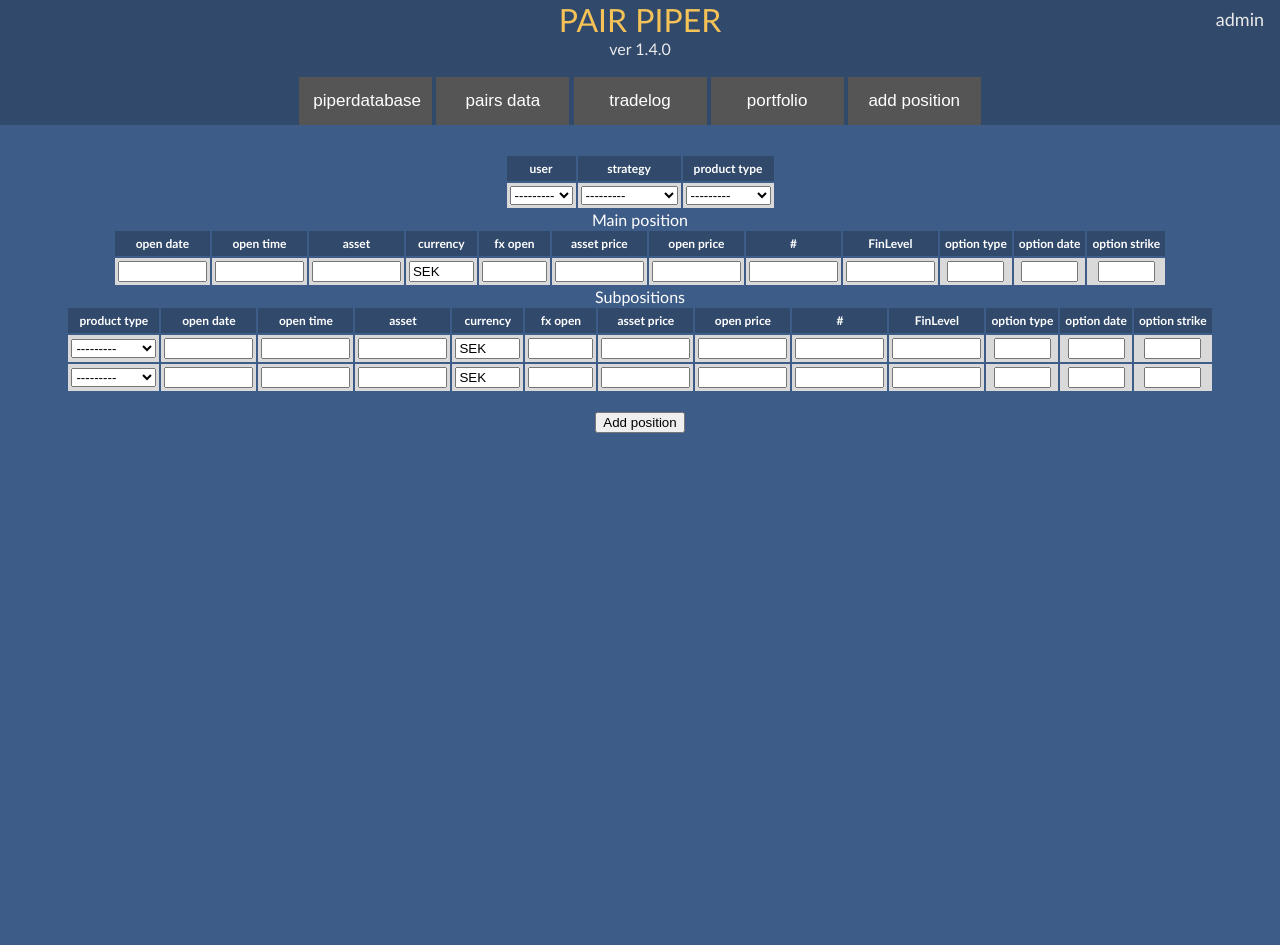
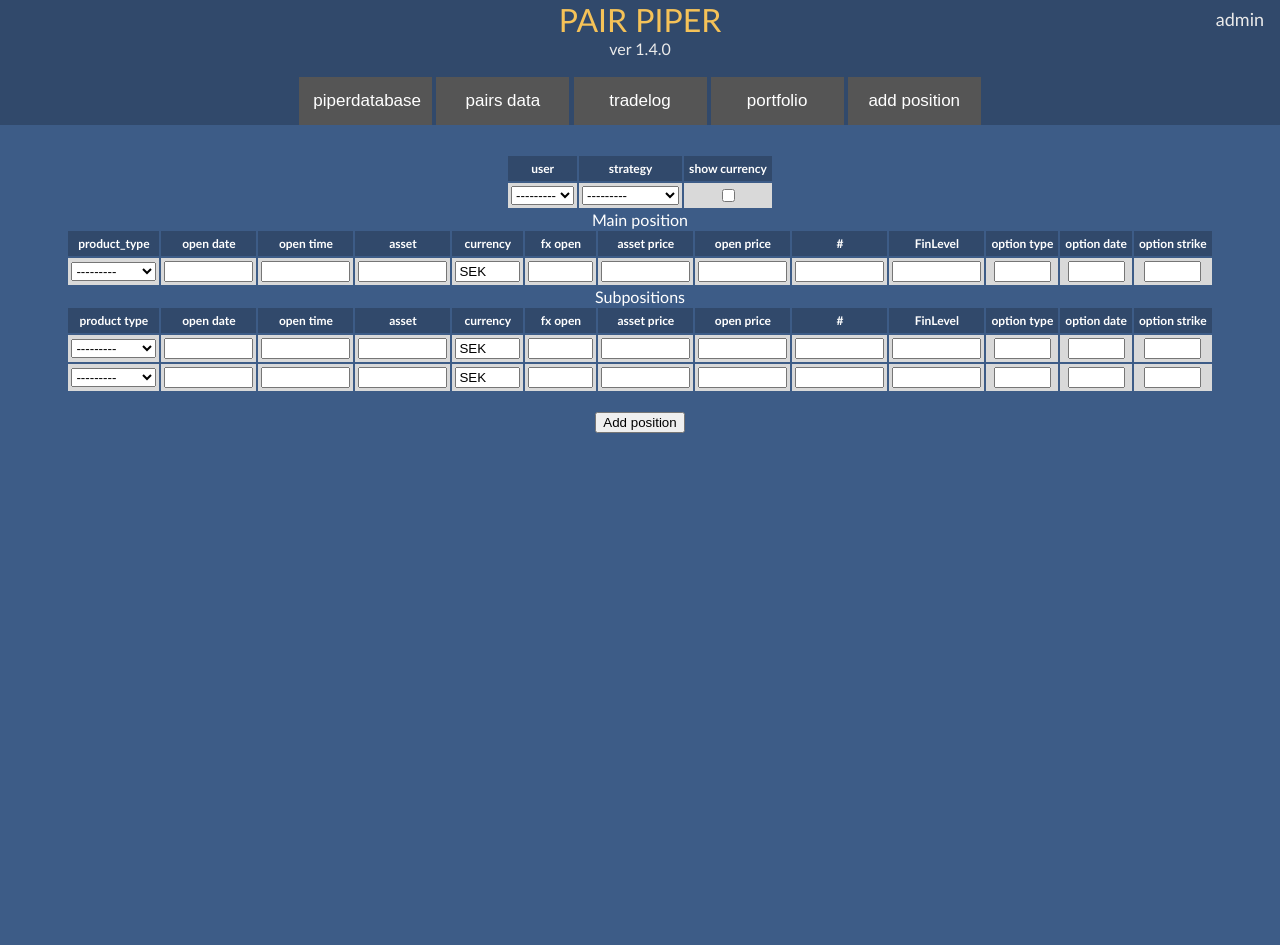
Before and after one commit to bomstone/pairpiperweb, a Django app: page /addposition/ in a window 1280 px wide. Run offline with Django 3.2, Linux system fonts and the light colour scheme.

Commit message:
template updates

```diff
--- a/addposition/templates/addposition/addposition.html
+++ b/addposition/templates/addposition/addposition.html
@@ -8,16 +8,16 @@
                         <table>
                             <th>user</th>
                             <th>strategy</th>
-                            <th>product type</th>
+                            <th>show currency</th>
                             <tr>
                                 <td>{{ mainposition.user }}</td>
                                 <td>{{ mainposition.strategy }}</td>
-                                <td>{{ mainposition.product_type }}</td>
+                                <td><input type="checkbox"></td>
                             </tr>
                         </table>
                             Main position
                             <table>
-
+                                <th>product_type</th>
                                 <th>open date</th>
                                 <th>open time</th>
                                 <th>asset</th>
@@ -31,7 +31,7 @@
                                 <th>option date</th>
                                 <th>option strike</th>
                                 <tr>
-
+                                    <td>{{ mainposition.product_type }}</td>
                                     <td>{{ mainposition.open_date }}</td>
                                     <td>{{ mainposition.open_time }}</td>
                                     <td>{{ mainposition.asset }}</td>
```
